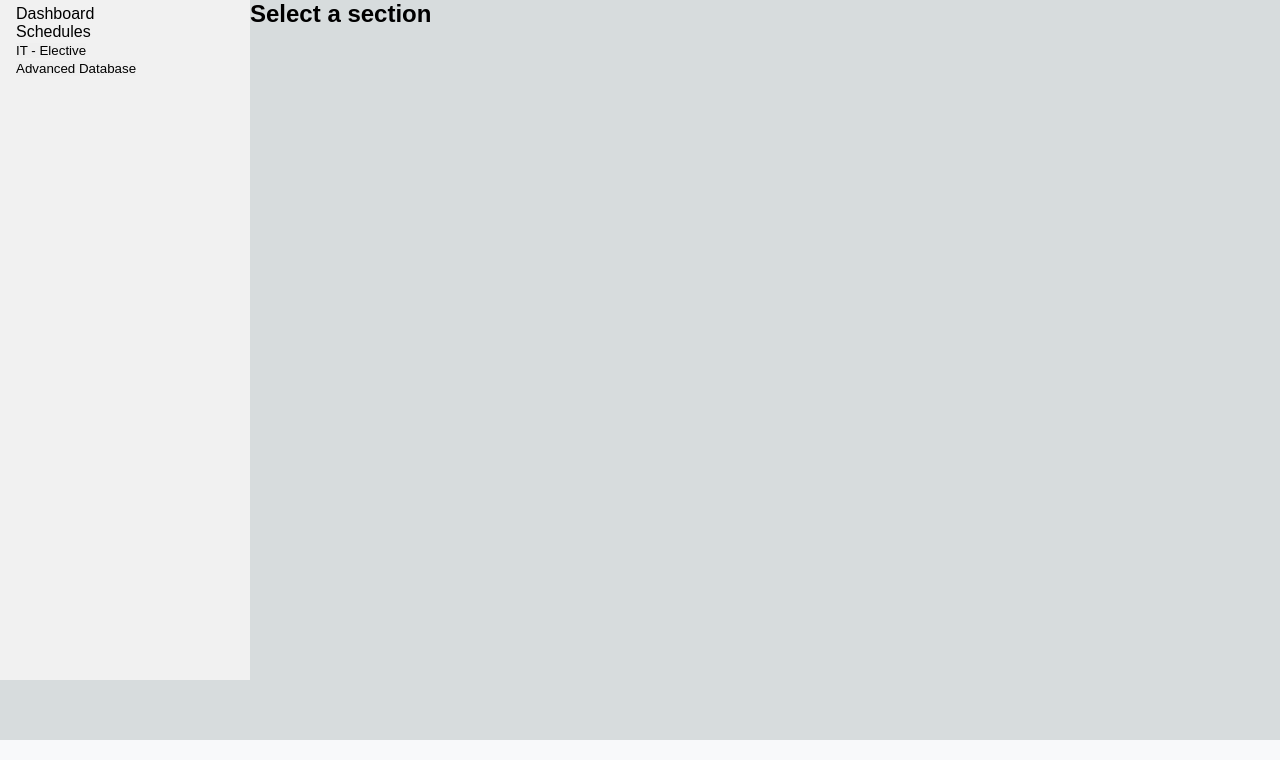
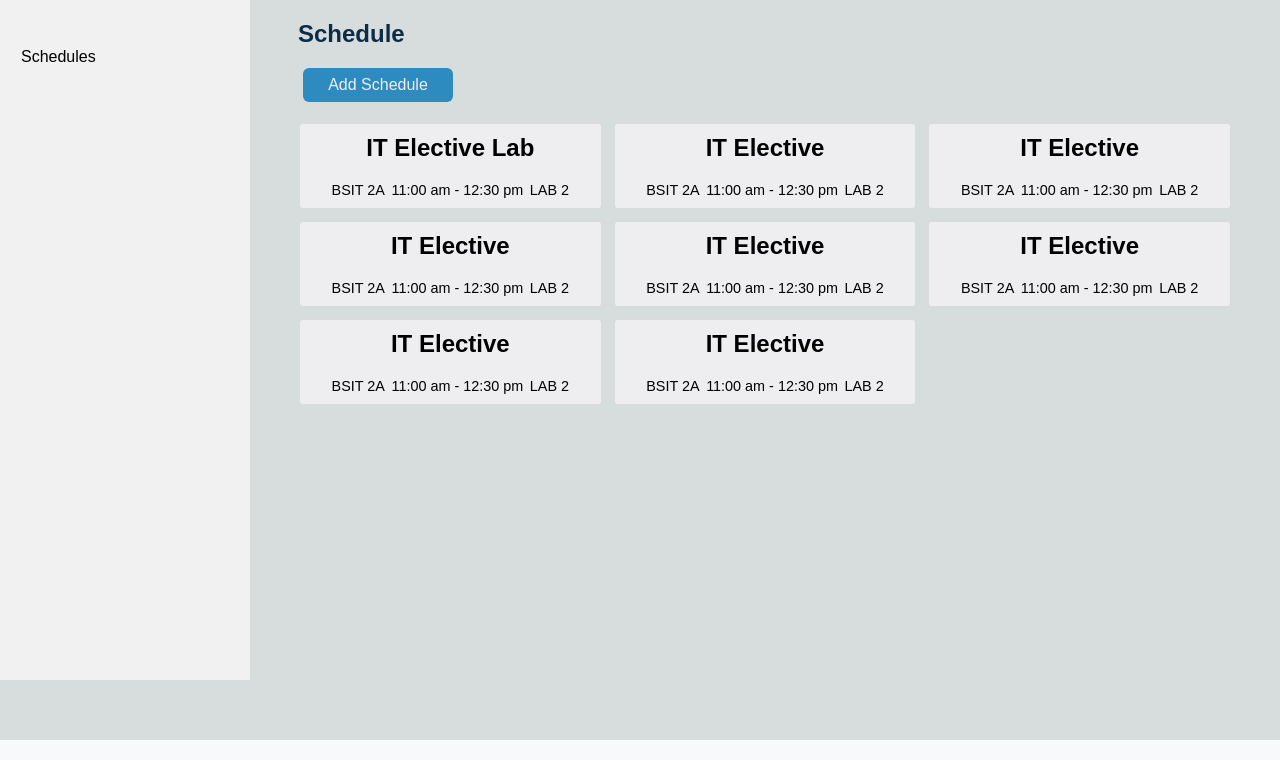
Before and after one commit to GetALifehahaha/Attendance, a PHP site: page /teacher_homepage.html in a window 1280 px wide. Shown: the part 40-800 px from the top of the page. Run offline with PHP 8.4, Linux system fonts and the light colour scheme.

Commit message:
finished schedule list. todo: add student form

```diff
--- a/project_fiels/teacher_homepage.css
+++ b/project_fiels/teacher_homepage.css
@@ -15,7 +15,24 @@
 body {
     background-color: #f8f9fa;
 }
+.container{
+    background-color: var(--clr-main);
+    border-radius: 5px;
+    transition: .2s cubic-bezier(0.075, 0.82, 0.165, 1);
+    padding: 5px;
 
+    *{
+        padding: 10px 25px;
+    }
+}
+.grid{
+    margin-top: 20px;
+    display: grid;
+}
+.student_list{
+    grid-template-columns: 1fr auto;
+    gap: 20px;
+}
 #navbar {
     display: flex;
     justify-content: space-between;
@@ -32,11 +49,22 @@ body {
     a{
         text-decoration: none;
     }
-    button{
-        cursor: pointer;
-    }
 }
-.sub-options button {
+
+button{
+    margin-left: 5px;
+    padding: .5rem;
+    background-color: var(--clr-accent);
+    color: var(--clr-main);
+    width: 150px;
+    border-radius: 6px;
+    font-size: 1rem;
+    cursor: pointer;
+    transition: .2s cubic-bezier(0.075, 0.82, 0.165, 1);
+
+}
+
+/* .sub-options button {
     width: 80%;
     padding: 10px;
     margin: 5px 20px;
@@ -47,7 +75,7 @@ body {
     cursor: pointer;
     border-left: 10px;
 
-}
+} */
 .main{
     min-height: calc(100vh - 60px);
     background-color: var(--clr-background);
@@ -62,7 +90,7 @@ body {
         cursor: default;
         background-color: #f1f1f1;
         width: 250px;
-        padding: 5px 1rem;
+        padding: 2rem 1rem;
 
         display: flex;
         flex-direction: column;
@@ -74,9 +102,171 @@ body {
             list-style: none;
             font-weight: 500;
 
+            li{
+                padding: 1rem 5px;
+                border-radius: 5px;
+            }
             li:hover{
                 background-color: #d1d1d1;
             }
         }
     }
+
+    main{
+        padding: 20px 3rem;
+
+        .breadcrumbs{
+            color: var(--clr-text);
+            margin-bottom: 20px;
+        }
+
+        .schedules_grid{
+            margin-top: 20px;
+            display: grid;
+            grid-template-columns: repeat(auto-fit, minmax(250px, auto));
+            gap: 10px;
+            cursor: pointer;
+
+            .schedule_container{
+                background-color: var(--clr-main);
+                border-radius: 5px;
+                transition: .2s cubic-bezier(0.075, 0.82, 0.165, 1);
+                border: 2px solid var(--clr-background);
+
+                display: flex;
+                flex-direction: column;
+                justify-content: center;
+                align-items: center;
+
+                h4{
+                    font-size: 1.5rem;
+                }
+                >* {
+                    padding: 10px 25px;
+                }
+
+                .details{
+                    display: flex;
+                    width: 100%;
+                    justify-content: space-evenly;
+
+                    p{
+                        font-size: .9rem;
+                    }
+                }
+            }
+            .schedule_container:hover{
+                transform: translateY(-10%);
+            }
+        }
+    }
 }
+.full_screen_container{
+    width: 100vw; height: 100vh;
+    position: fixed; top: 0; left: -100%;
+    filter: opacity(0);
+    display: flex;
+    justify-content: center;
+    align-items: center;
+
+    background-color: rgba(0, 0, 0, 0.2);
+    transition: .2s ease-in-out;
+}
+.add_schedule{
+    width: 40%;
+    height: 80%;
+    padding: 2rem;
+    border-radius: 20px;
+    background-color: var(--clr-main);
+    transition: .2s ease-in;
+    box-shadow: 0 0 10px rgba(0, 0, 0, 0.2);
+
+    .header{
+        display: flex;
+        justify-content: space-between;
+        align-items: center ;
+
+        #close_schedule_form{
+            cursor: pointer;
+            transition: .2s cubic-bezier(.33, .04, 0, 1);
+            background-color: var(--clr-accent);
+            padding: .25rem 0;
+            width: 2rem;
+            text-align: center;
+            border-radius: 25px;
+            color: var(--clr-white);
+            overflow: hidden;
+
+            display: flex;
+            justify-content: flex-end;
+            h3{
+                padding: 0 10px;
+            }
+        }
+        #close_schedule_form:hover{
+            width: 6rem;
+            transform: translateX(-5%);
+        }
+
+    }
+    form{
+        margin-top: 20px;
+        display: flex;
+        flex-direction: column;
+        border: 2px solid var(--clr-outline);
+        padding: 1rem;
+        gap: 10px;
+        border-radius: 20px;
+
+        label{
+            font-weight: 500;
+            font-size: 1rem;
+        }
+        input{
+            height: 1.5rem;
+            font-size: 1rem;
+            padding: 5px;
+            background-color: transparent;
+            border-bottom: 1px solid var(--clr-text);
+            margin-bottom: 1rem;
+        }
+    }
+}
+
+.breadcrumbs{
+    display: flex;
+    align-items: center;
+    gap: 10px;
+    cursor: pointer;
+    width: fit-content;
+}
+#student_table{
+    width: 80%;
+    margin: 2rem 10%;
+    outline: 2px solid var(--clr-outline);
+    border-collapse: collapse;
+    border-radius: 10px 10px 0 0;
+    td, th{
+        width: 33%;
+    }
+    th{
+        border-bottom: 2px solid var(--clr-outline);
+    }
+    td:first-child{
+        text-align: right;
+    }
+    td:last-child{
+        text-align: center;
+    }
+}
+
+.add_schedule.show{
+    left: 50%;
+}
+.full_screen_container.show{
+    left: 0;
+    filter: opacity(1);
+}
+button:hover{
+    transform: translateX(5%);
+}
--- a/project_fiels/teacher_homepage.html
+++ b/project_fiels/teacher_homepage.html
@@ -6,7 +6,7 @@
     <meta name="viewport" content="width=device-width, initial-scale=1.0">
     <title>Attendance System</title>
     <link rel="stylesheet" href="teacher_homepage.css">
-    <script defer src="script.js"></script>
+    <script defer src="teacher_homepage.js"></script>
 </head>
 
 <body>
@@ -21,14 +21,14 @@
     <div class="main">
         <aside class="sidebar">
             <ul class="options">
-                <li>
+                <!-- <li>
                     Dashboard
-                </li>
+                </li> -->
                 <li>
                     Schedules
                 </li>
                 <li>
-                    <button class="subject-button" onclick="toggleSections('it')">IT - Elective</button>
+                    <!-- <button class="subject-button" onclick="toggleSections('it')">IT - Elective</button>
                     <ul class="sub-options" id="it-sections" style="display: none;">
                         <li><button onclick="showSection('it_a')">Section A</button></li>
                         <li><button onclick="showSection('it_b')">Section B</button></li>
@@ -41,14 +41,110 @@
                         <li><button onclick="showSection('db_a')">Section A</button></li>
                         <li><button onclick="showSection('db_b')">Section B</button></li>
                         <li><button onclick="showSection('db_c')">Section C</button></li>
-                    </ul>
+                    </ul> -->
                 </li>
             </ul>
         </aside>
 
         <main>
-            <div id="attendance-container">
-                <h2>Select a section</h2>
+            <div class="breadcrumbs">
+                <h2>Schedule</h2>
+            </div>
+            <button id="add_schedule">Add Schedule</button>
+
+            <div class="full_screen_container">
+                <div class="add_schedule">
+                    <div class="header">
+                        <h3>Add Schedule</h3>
+                        <span id="close_schedule_form">
+                            <h3>EXIT</h3>
+                            <h3>X</h3>
+                        </span>
+                    </div>
+                    <form action="">
+                        <label for="schedule_name">Schedule Name</label>
+                        <input type="text" id="schedule_name" name="schedule_name" placeholder="ex: IT Elective LAB">
+
+                        <label for="schedule_day">Schedule Day</label>
+                        <input type="text" id="schedule_day" name="schedule_day" placeholder="ex: M, TH">
+
+                        <label for="schedule_start">Schedule Start</label>
+                        <input type="text" id="schedule_start" name="schedule_start" placeholder="ex: 10:00">
+
+                        <label for="schedule_end">Schedule End</label>
+                        <input type="text" id="schedule_end" name="schedule_end" placeholder="ex: 13:00">
+
+                        <button>Add Schedule</button>
+                    </form>
+                </div>
+            </div>
+
+                <div class="schedules_grid">
+                    <div onclick="window.location.href='teacher_homepage_schedule.html'" class="schedule_container">
+                    <h4>IT Elective Lab</h4>
+                    <div class="details">
+                        <p>BSIT 2A</p>
+                        <p>11:00 am - 12:30 pm</p>
+                        <p>LAB 2</p>
+                    </div>
+                </div>
+
+                <div class="schedule_container">
+                    <h4>IT Elective</h4>
+                    <div class="details">
+                        <p>BSIT 2A</p>
+                        <p>11:00 am - 12:30 pm</p>
+                        <p>LAB 2</p>
+                    </div>
+                </div>
+                <div class="schedule_container">
+                    <h4>IT Elective</h4>
+                    <div class="details">
+                        <p>BSIT 2A</p>
+                        <p>11:00 am - 12:30 pm</p>
+                        <p>LAB 2</p>
+                    </div>
+                </div>
+                <div class="schedule_container">
+                    <h4>IT Elective</h4>
+                    <div class="details">
+                        <p>BSIT 2A</p>
+                        <p>11:00 am - 12:30 pm</p>
+                        <p>LAB 2</p>
+                    </div>
+                </div>
+                <div class="schedule_container">
+                    <h4>IT Elective</h4>
+                    <div class="details">
+                        <p>BSIT 2A</p>
+                        <p>11:00 am - 12:30 pm</p>
+                        <p>LAB 2</p>
+                    </div>
+                </div>
+                <div class="schedule_container">
+                    <h4>IT Elective</h4>
+                    <div class="details">
+                        <p>BSIT 2A</p>
+                        <p>11:00 am - 12:30 pm</p>
+                        <p>LAB 2</p>
+                    </div>
+                </div>
+                <div class="schedule_container">
+                    <h4>IT Elective</h4>
+                    <div class="details">
+                        <p>BSIT 2A</p>
+                        <p>11:00 am - 12:30 pm</p>
+                        <p>LAB 2</p>
+                    </div>
+                </div>
+                    <div class="schedule_container">
+                        <h4>IT Elective</h4>
+                        <div class="details">
+                            <p>BSIT 2A</p>
+                            <p>11:00 am - 12:30 pm</p>
+                            <p>LAB 2</p>
+                        </div>
+                    </div>
             </div>
         </main>
     </div>
--- a/project_fiels/teacher_homepage.js
+++ b/project_fiels/teacher_homepage.js
@@ -1,9 +1,14 @@
 //teacher side
 
-const table_expander = document.getElementById("table_expander");
-const student_table = document.querySelector(".student_table");
 
-table_expander.addEventListener("click", function(event){
-    console.log('clicked');
-    student_table.classList.toggle("open");
+const open_schedule_form =  document.getElementById("add_schedule");
+const schedule_form = document.querySelector(".full_screen_container");
+const close_schedule_form = document.querySelector("#close_schedule_form");
+
+open_schedule_form.addEventListener("click", function(event){
+    schedule_form.classList.toggle("show");
 })
+
+close_schedule_form.addEventListener("click", function(){
+    schedule_form.classList.toggle("show");
+})
```
Also changed, not shown: project_fiels/teacher_homepage_schedule.html (added, +166 -0 lines), project_fiels/teacher_homepage_schedules.html (deleted).
